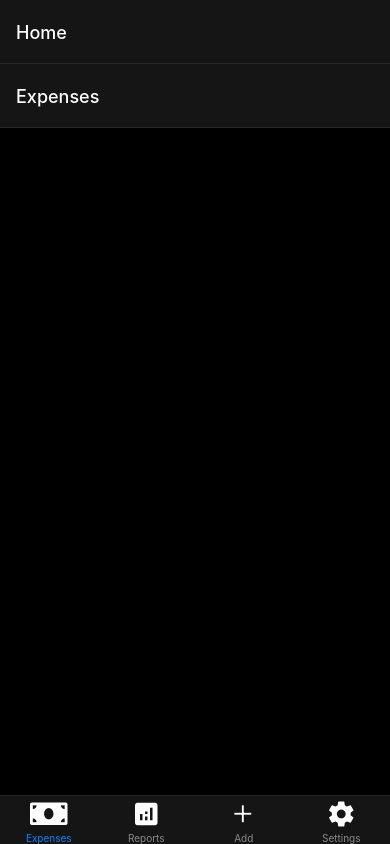
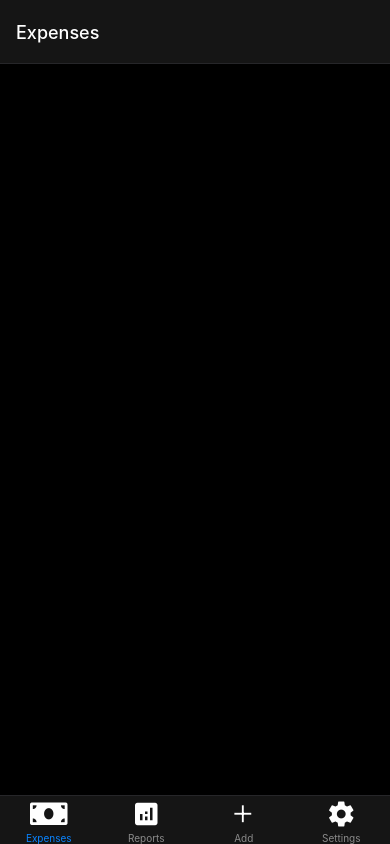
Before and after one commit to TabotCharlesBessong/FinTech, a React Native app in the folder goodbye_mymoney/: screen / in a window 390 px wide. Built offline with nearby package versions, Linux system fonts and the light colour scheme.

Commit message:
removing extra header

```diff
--- a/goodbye_mymoney/App.tsx
+++ b/goodbye_mymoney/App.tsx
@@ -12,7 +12,7 @@
     <NavigationContainer theme={theme}>
       <StatusBar style="light" />
       <Stack.Navigator>
-        <Stack.Screen name="Home" component={Home} />
+        <Stack.Screen options={{headerShown:false}} name="Home" component={Home} />
         <Stack.Screen name="Categories" component={Categories} />
       </Stack.Navigator>
     </NavigationContainer>
```
